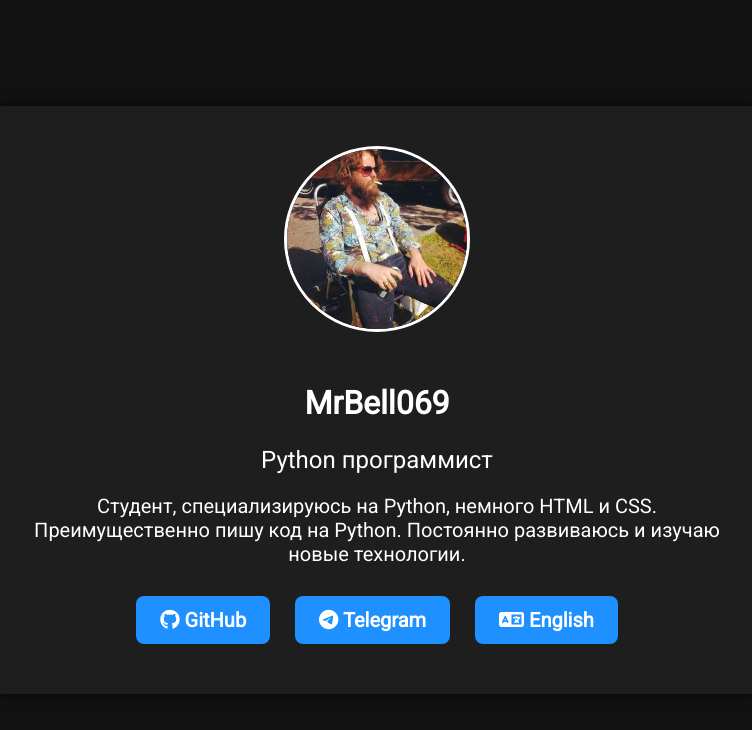
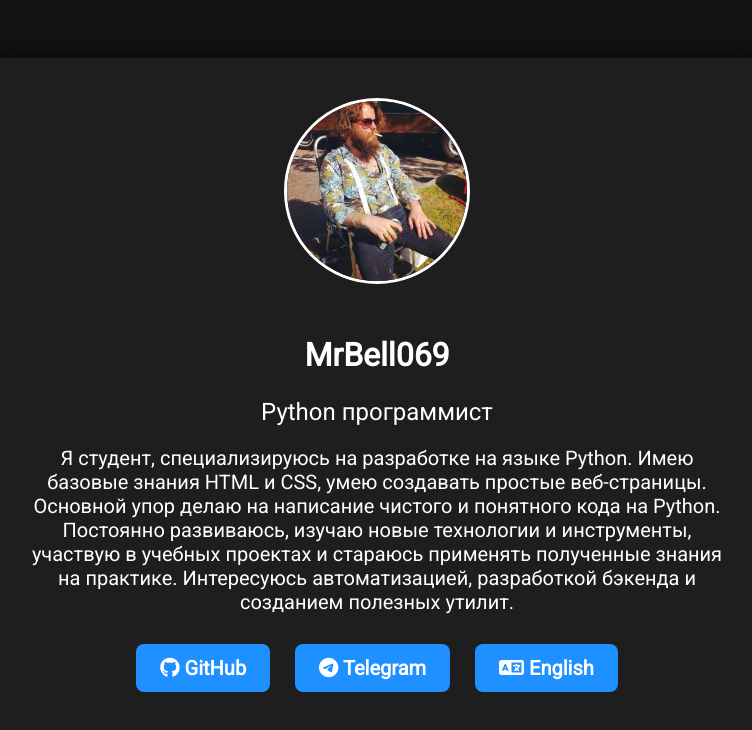
Before and after one commit to MrBell069/business-card, a plain HTML site: page index.html in a window 1280 px wide. Shown: the whole page, without its empty margins (263-1015 px from the left). Drawn offline with Linux system fonts and the light colour scheme.

Commit message:
Update index.html

```diff
--- a/index.html
+++ b/index.html
@@ -112,10 +112,9 @@
     <img src="el_huervo.jpg" alt="Фото" class="avatar" />
     <h1 data-ru="MrBell069" data-en="MrBell069">MrBell069</h1>
     <p class="desc" data-ru="Python программист" data-en="Python programmist">Python программист</p>
-    <p data-ru="Cтудент, специализируюсь на Python, немного HTML и CSS. Преимущественно пишу код на Python. Постоянно развиваюсь и изучаю новые технологии."
-      data-en="I'm a student specializing in Python, some HTML and CSS. I mostly write code in Python. Constantly developing and learning new technologies.">
-      Cтудент, специализируюсь на Python, немного HTML и CSS. Преимущественно пишу код на Python. Постоянно развиваюсь и
-      изучаю новые технологии.
+    <p data-ru="Я студент, специализируюсь на разработке на языке Python. Имею базовые знания HTML и CSS, умею создавать простые веб-страницы. Основной упор делаю на написание чистого и понятного кода на Python. Постоянно развиваюсь, изучаю новые технологии и инструменты, участвую в учебных проектах и стараюсь применять полученные знания на практике. Интересуюсь автоматизацией, разработкой бэкенда и созданием полезных утилит."
+      data-en="I am a student specializing in Python development. I have basic knowledge of HTML and CSS, and I can create simple web pages. My main focus is on writing clean and understandable Python code. I am constantly developing, learning new technologies and tools, participating in educational projects and trying to apply the acquired knowledge in practice. I am interested in automation, backend development and creation of useful utilities.">
+      Я студент, специализируюсь на разработке на языке Python. Имею базовые знания HTML и CSS, умею создавать простые веб-страницы. Основной упор делаю на написание чистого и понятного кода на Python. Постоянно развиваюсь, изучаю новые технологии и инструменты, участвую в учебных проектах и стараюсь применять полученные знания на практике. Интересуюсь автоматизацией, разработкой бэкенда и созданием полезных утилит.
     </p>
 
 
```
